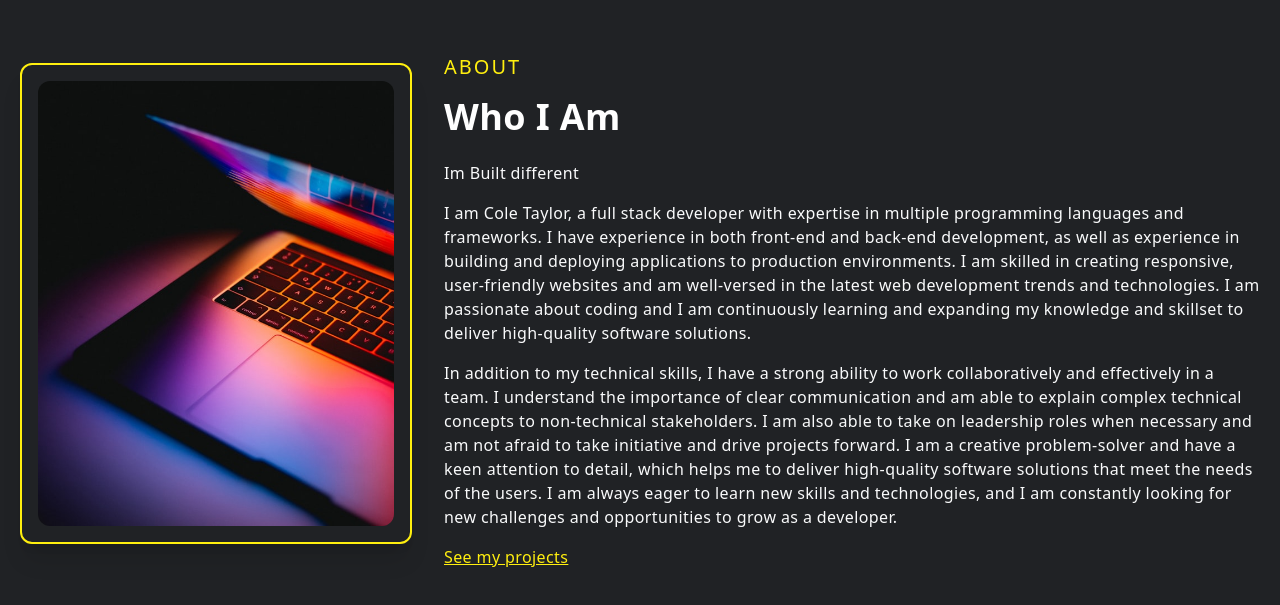
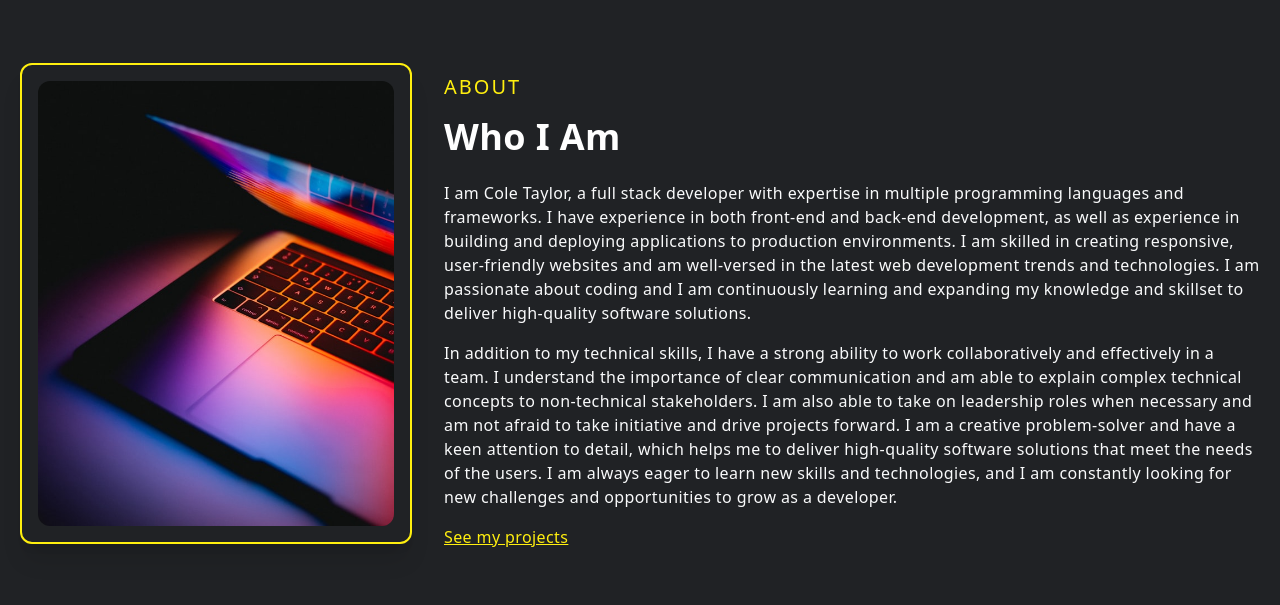
Before and after one commit to coletaylor10/main_portfolio, a Next.js app: page / in a window 1280 px wide. Shown: the part 897-1502 px from the top of the page. Built offline with nearby package versions, Linux system fonts and the light colour scheme.

Commit message:
Cosmetic Changes

```diff
--- a/components/About.jsx
+++ b/components/About.jsx
@@ -18,7 +18,6 @@ const About = () => {
             About
           </p>
           <h2 className="py-4">Who I Am</h2>
-          <p className=" py-2 text-gray-50">Im Built different</p>
           <p className=" py-2 text-gray-50">
             I am Cole Taylor, a full stack developer with expertise in multiple
             programming languages and frameworks. I have experience in both
--- a/components/ProjectItem.jsx
+++ b/components/ProjectItem.jsx
@@ -14,7 +14,6 @@ const ProjectItem = ({title, backgroundImg, projectUrl}) => {
               <h3 className="text-2xl text-white tracking-wider text-center">
                 {title}
               </h3>
-              <p className="pb-4 pt-2 text-white text-center">Next.JS</p>
               <Link href={projectUrl}>
                 <p className="text-center py-3 rounded-lg bg-white text-gray-700 font-bold text-lg cursor-pointer">
                   More Info
```
